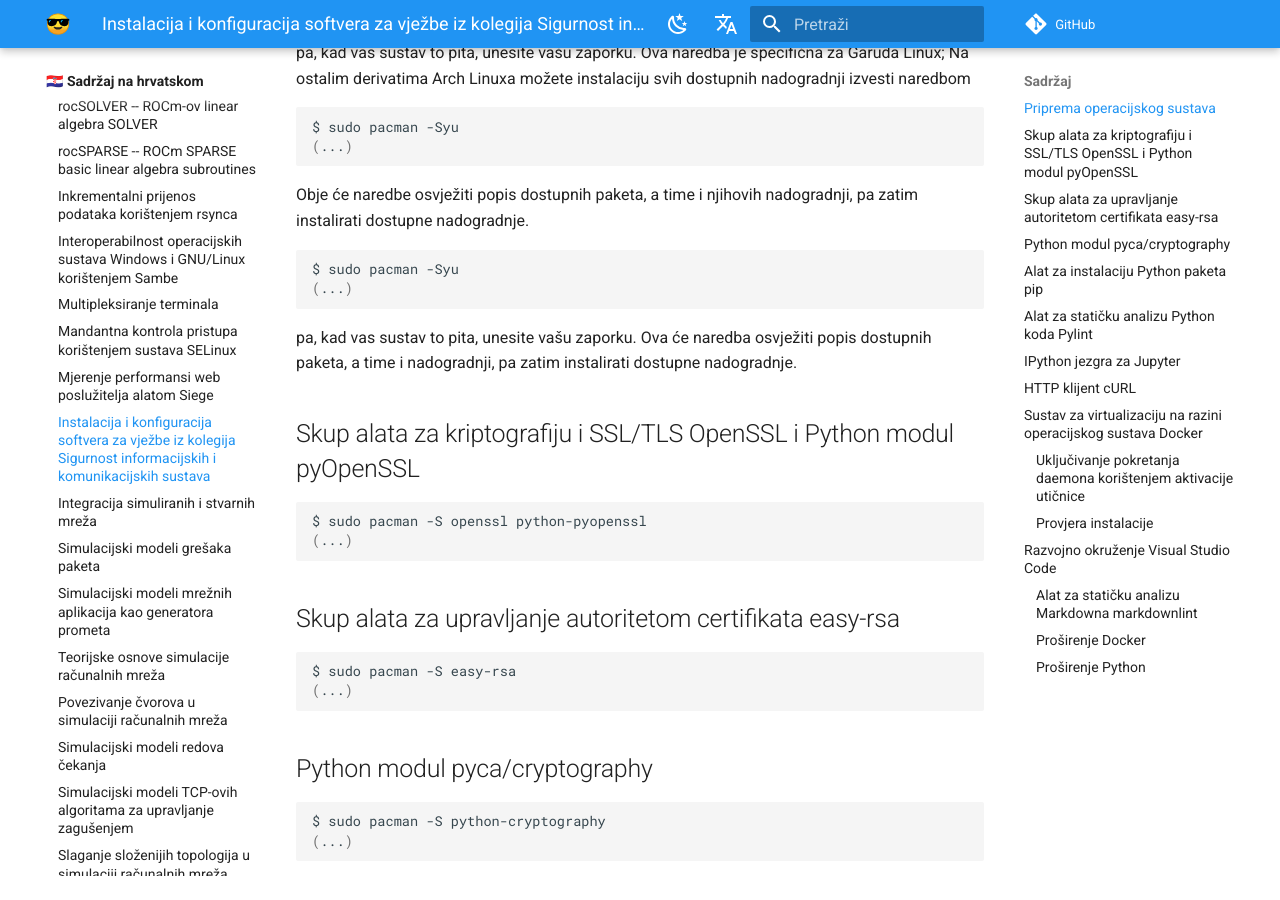
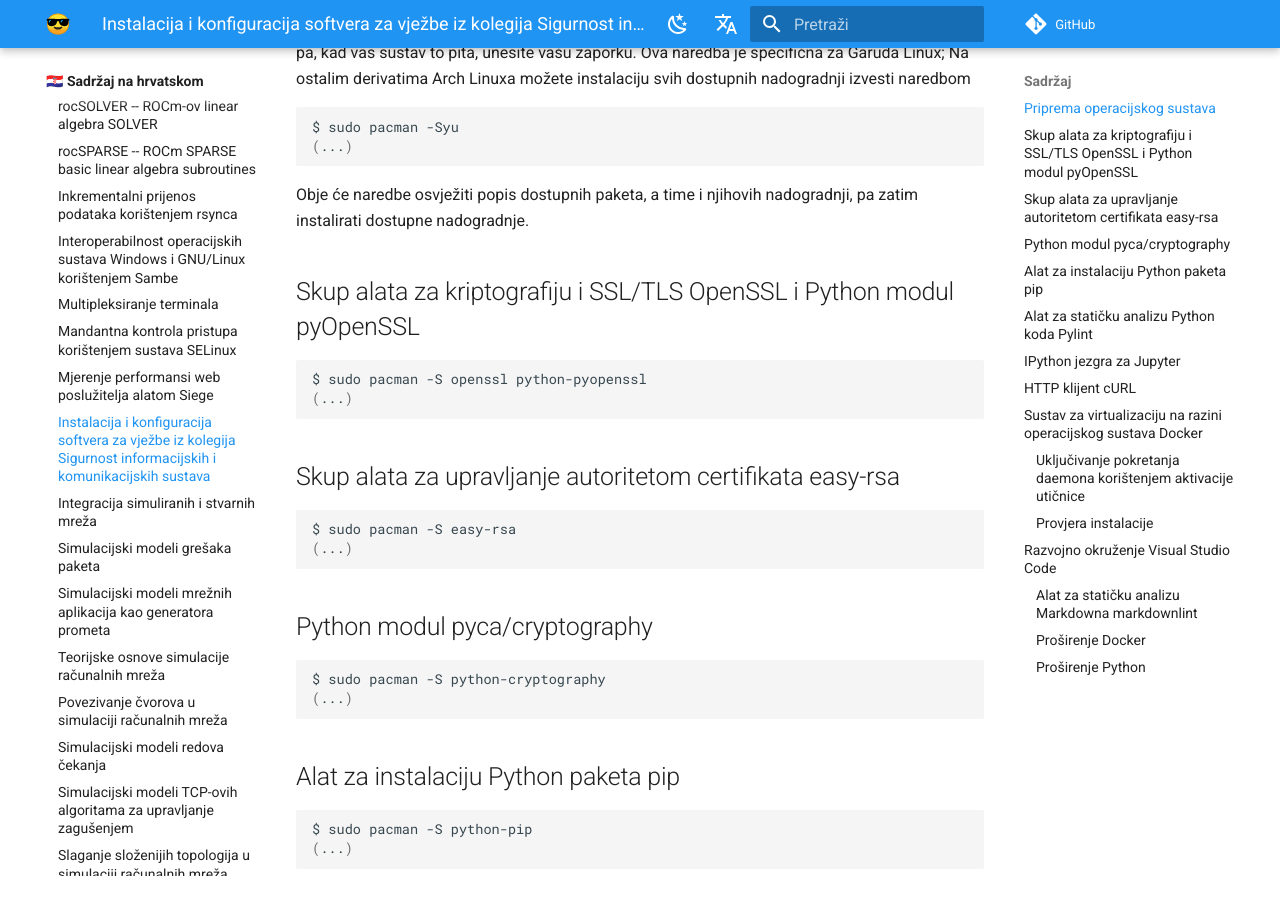
Before and after one commit to gaseri/website, an MkDocs documentation site: the page built from docs/hr/nastava/materijali/siks-instalacija-softvera-garuda-linux.md, in a window 1280 px wide and 900 px high, scrolled down 771 px. Built offline with MkDocs 1.6.1 and Material for MkDocs 9.7.7, drawn with Linux system fonts in a browser that asks for light colours; comment, search, counter and statistics services are not loaded.

Commit message:
Removed duplicated text in SIKS software install instructions

````diff
--- a/docs/hr/nastava/materijali/siks-instalacija-softvera-garuda-linux.md
+++ b/docs/hr/nastava/materijali/siks-instalacija-softvera-garuda-linux.md
@@ -25,13 +25,6 @@ $ sudo pacman -Syu
 ```
 
 Obje će naredbe osvježiti popis dostupnih paketa, a time i njihovih nadogradnji, pa zatim instalirati dostupne nadogradnje.
-
-``` shell
-$ sudo pacman -Syu
-(...)
-```
-
-pa, kad vas sustav to pita, unesite vašu zaporku. Ova će naredba osvježiti popis dostupnih paketa, a time i nadogradnji, pa zatim instalirati dostupne nadogradnje.
 
 ## Skup alata za kriptografiju i SSL/TLS OpenSSL i Python modul pyOpenSSL
 
````
